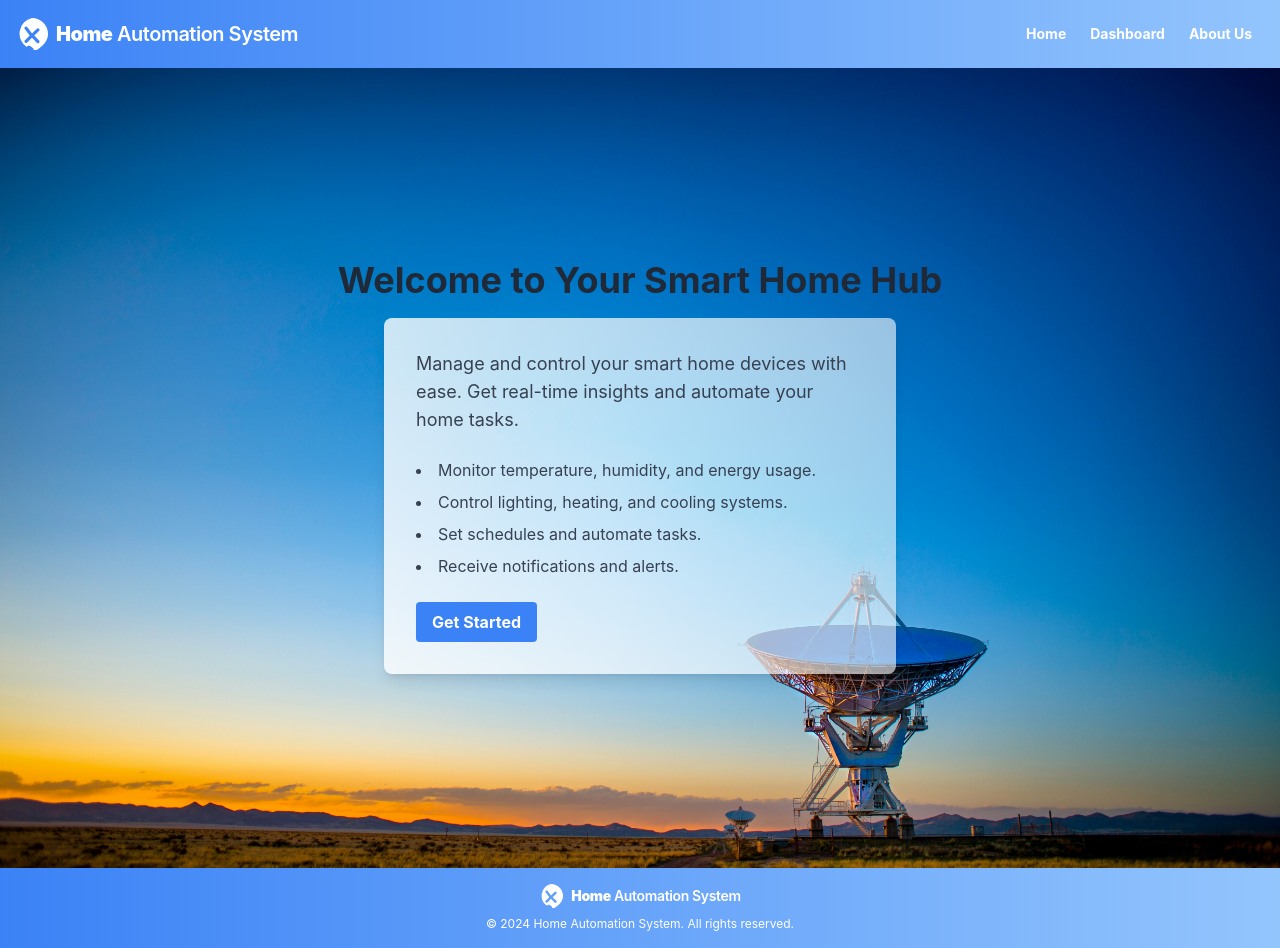
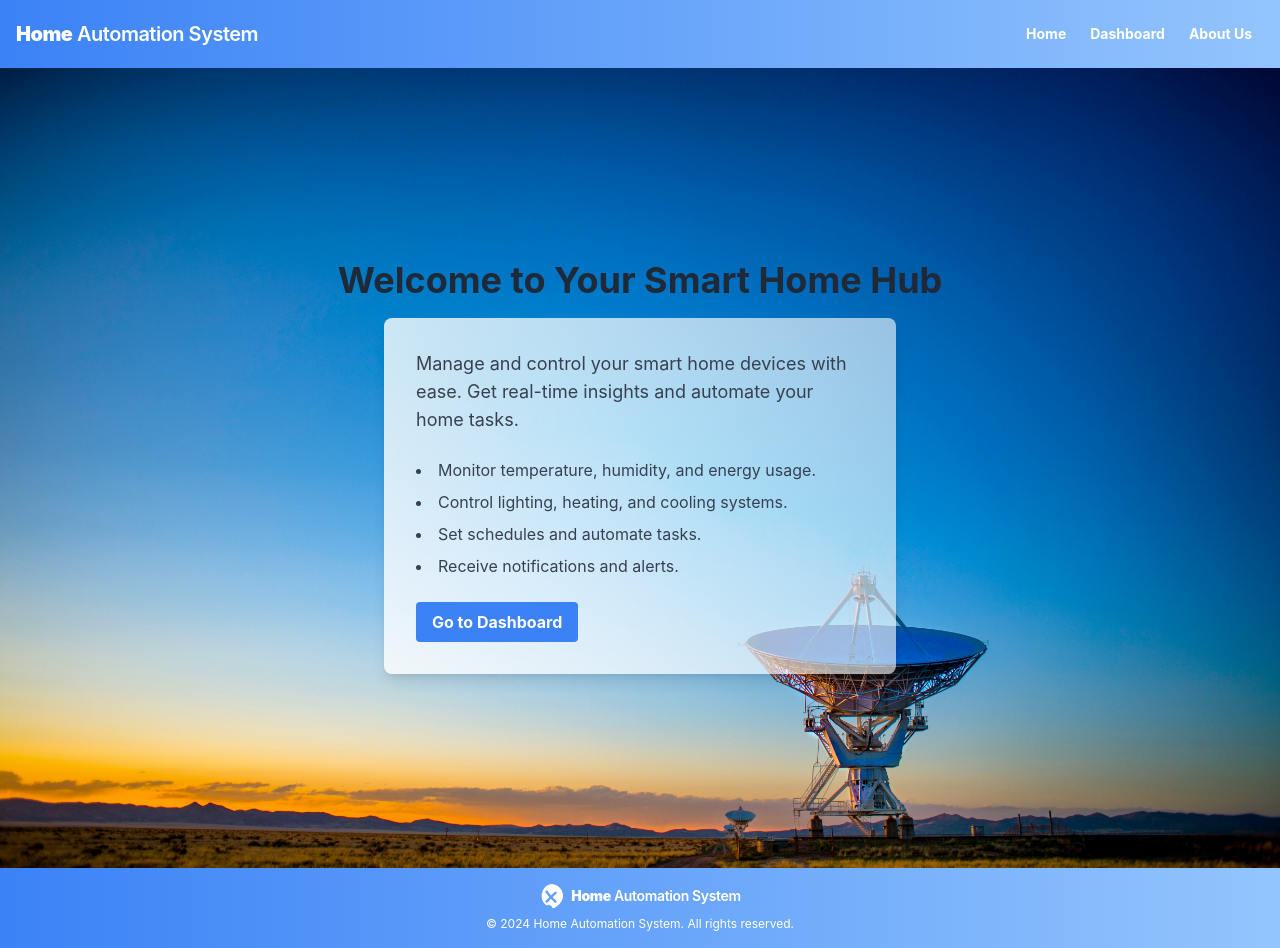
Before and after one commit to dasuntheekshanadev/dashboard, a React (Create React App) app: page / in a window 1280 px wide. Built offline with nearby package versions, Linux system fonts and the light colour scheme.

Commit message:
No life jacket, I'm not the God of Nazareth

```diff
--- a/package.json
+++ b/package.json
@@ -9,6 +9,7 @@
     "firebase": "^10.9.0",
     "react": "^18.2.0",
     "react-dom": "^18.2.0",
+    "react-icons": "^5.0.1",
     "react-router-dom": "^6.22.3",
     "react-scripts": "5.0.1",
     "web-vitals": "^2.1.4"
--- a/src/components/AboutUs.js
+++ b/src/components/AboutUs.js
@@ -6,6 +6,7 @@ import IndiraImage from '../assets/indira.jpg';
 import AnshathImage from '../assets/anshath.jpg';
 import KavinduImage from '../assets/kavindu.jpg';
 import BiyoniImage from '../assets/biyoni.jpg';
+import DahamiImage from '../assets/dahami.png';
 
 const AboutUs = () => {
   // Define team members data
@@ -15,10 +16,11 @@ const AboutUs = () => {
     { name: 'Anshath Ahamedd', image: AnshathImage },
     { name: 'Kavindu Janojya', image: KavinduImage },
     { name: 'Biyoni Ranathunga', image: BiyoniImage },
+    {name: 'Dahami Gamage', image: DahamiImage}
   ];
 
   return (
-    <div className="bg-gradient-to-r from-blue-600 to-blue-900 min-h-screen flex flex-col text-white">
+    <div className="bg-gradient-to-r from-gray-600 to-blue-900 min-h-screen flex flex-col text-white">
       <h1 className="text-2xl font-bold p-4">Meet Our Team</h1>
       <p className="font-bold text-2xl text-center text-gray-200 px-6 py-4">
         We are a team of passionate developers working on a university project - A Home Automation System. Our aim is to create a smart environment that enhances convenience, security, and energy efficiency for homeowners.
--- a/src/components/Home.js
+++ b/src/components/Home.js
@@ -42,7 +42,7 @@ const Home = () => {
           onClick={handleGetStarted}
           className="bg-blue-500 hover:bg-blue-600 text-white font-bold py-2 px-4 rounded focus:outline-none focus:shadow-outline"
         >
-          Get Started
+          Go to Dashboard
         </button>
       </div>
     </div>
--- a/src/components/NavBar.js
+++ b/src/components/NavBar.js
@@ -1,16 +1,23 @@
-import React from 'react';
+import React, { useState } from 'react';
 import { Link } from 'react-router-dom';
 
 function Navbar() {
+  const [isMenuOpen, setIsMenuOpen] = useState(false);
+
+  const toggleMenu = () => {
+    setIsMenuOpen(!isMenuOpen);
+  };
+
   return (
     <nav className="bg-gradient-to-r from-blue-500 to-blue-300 shadow-lg py-4">
       <div className="container mx-auto px-4">
         <div className="flex items-center justify-between">
           <div className="flex items-center flex-shrink-0 text-white">
             <svg
-              className="h-8 w-8 mr-2 fill-current"
+              className="h-8 w-8 mr-2 fill-current lg:hidden"
               xmlns="http://www.w3.org/2000/svg"
               viewBox="0 0 20 20"
+              onClick={toggleMenu}
             >
               <path
                 fillRule="evenodd"
@@ -22,22 +29,25 @@ function Navbar() {
               <strong>Home</strong> Automation System
             </span>
           </div>
-          <div className="hidden lg:flex flex-grow justify-end">
+          <div className={`lg:flex flex-grow justify-end items-center ${isMenuOpen ? 'block' : 'hidden'}`}>
             <Link
               to="/"
               className="text-white hover:text-blue-200 px-3 py-2 rounded-md text-sm font-medium"
+              onClick={toggleMenu}
             >
               <strong>Home</strong>
             </Link>
             <Link
               to="/dashboard"
               className="text-white hover:text-blue-200 px-3 py-2 rounded-md text-sm font-medium"
+              onClick={toggleMenu}
             >
               <strong>Dashboard</strong>
             </Link>
             <Link
               to="/about"
               className="text-white hover:text-blue-200 px-3 py-2 rounded-md text-sm font-medium"
+              onClick={toggleMenu}
             >
               <strong>About Us</strong>
             </Link>
```
Also changed, not shown: src/assets/dahami.png (added), 1 other file (tests, documents, lock files or other folders).
